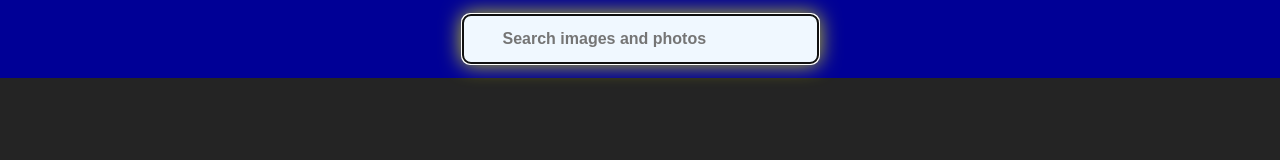
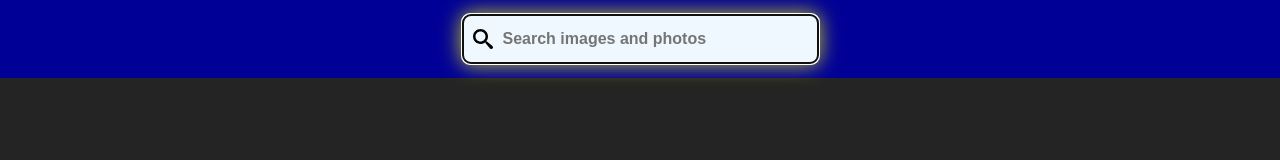
Before and after one commit to Dmytro-Tr/goit-react-hw-04, a React (Vite) app: page / in a window 1280 px wide. Shown: the top 160 px of the page. Built offline with nearby package versions, Linux system fonts and the light colour scheme.

Commit message:
fixed svg in searchBar

```diff
--- a/src/components/searchBar/SearchBar.jsx
+++ b/src/components/searchBar/SearchBar.jsx
@@ -31,8 +31,7 @@ const SearchBar = ({ onHandleChangeQuery }) => {
           className={s.button}
         >
           <svg className={s.svg}>
-            <use href="../../svg/symbols.svg#icon-search"></use>
-            {/* <use href="/src/svg/symbols.svg#icon-search"></use> */}
+            <use href="/src/components/searchBar/symbols.svg#icon-search" />
           </svg>
         </button>
       </form>
--- a/src/components/searchBar/searchBar.module.css
+++ b/src/components/searchBar/searchBar.module.css
@@ -48,4 +48,5 @@
 .svg {
   width: 30px;
   height: 30px;
+  fill: #000000;
 }
```
Also changed, not shown: src/components/searchBar/symbols.svg (renamed from src/svg/symbols.svg).
